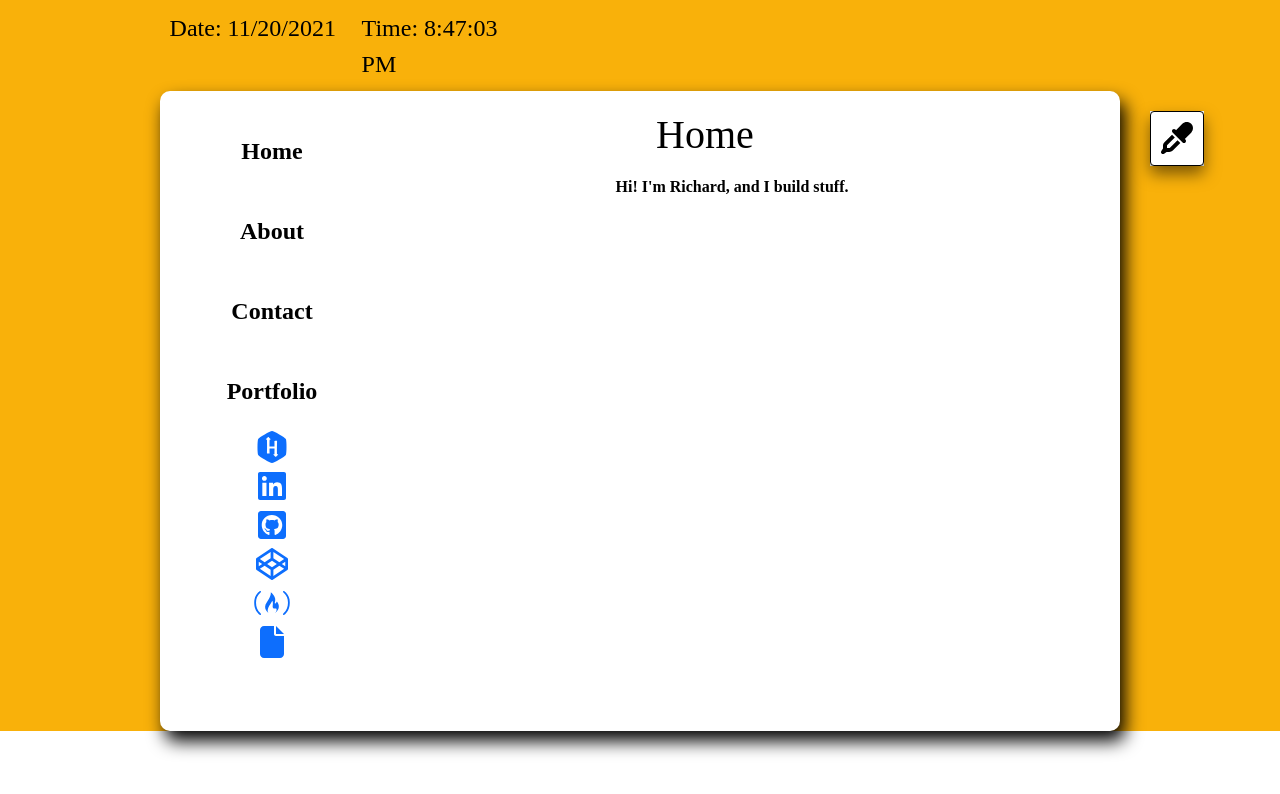
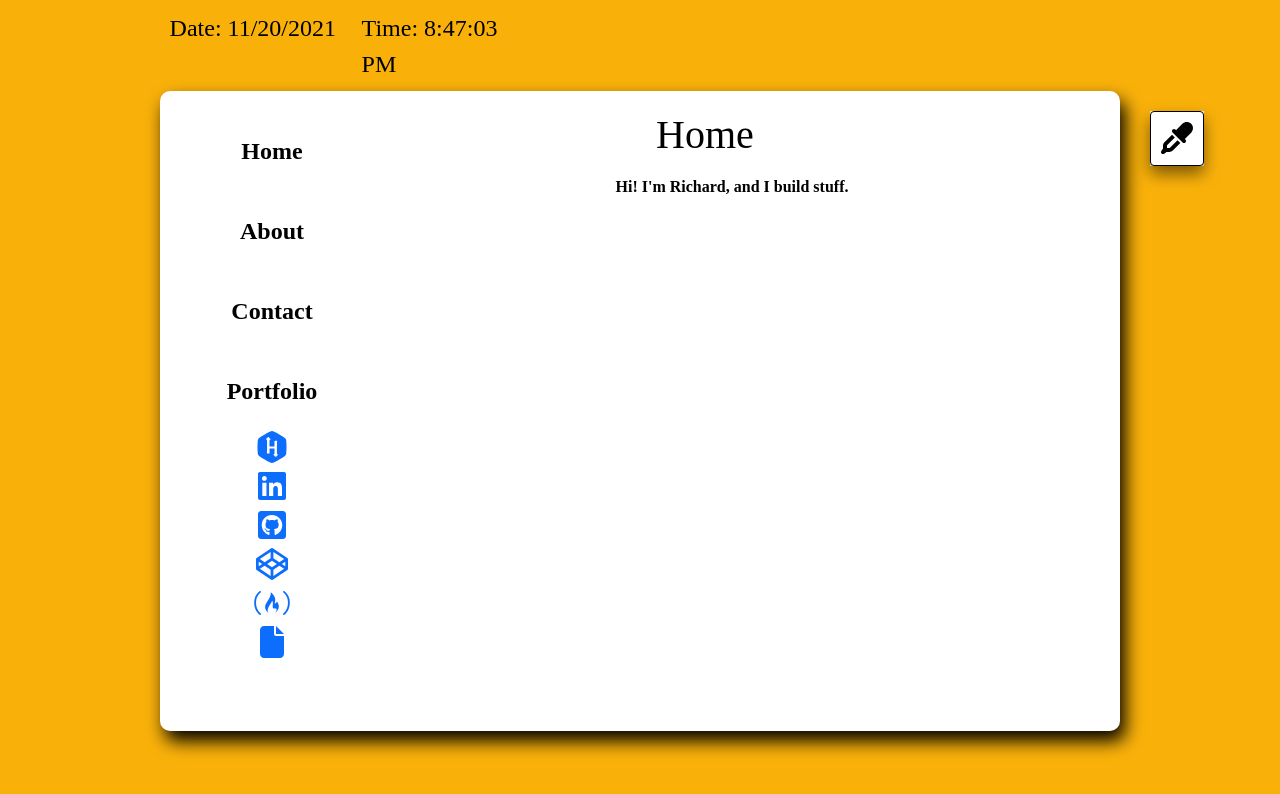
Before and after one commit to raseward14/Responsive-Portfolio, a React (Create React App) app in the folder client/: page / in a window 1280 px wide. Shown: the top 794 px of the page. Built offline with nearby package versions, Linux system fonts and the light colour scheme; a web font is replaced by a local one.

Commit message:
added footer to add 13vh to 100% bg height to fill full screens

```diff
--- a/client/src/App.js
+++ b/client/src/App.js
@@ -42,6 +42,7 @@ function App() {
             <Route component={Four} />
           </Switch>
         </div>
+        <div style={{height: '13vh'}}></div>
       </div>
     </Router>
   );
```
